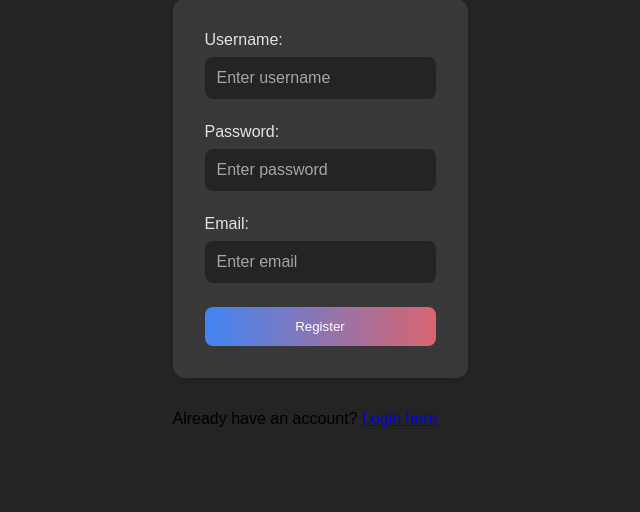
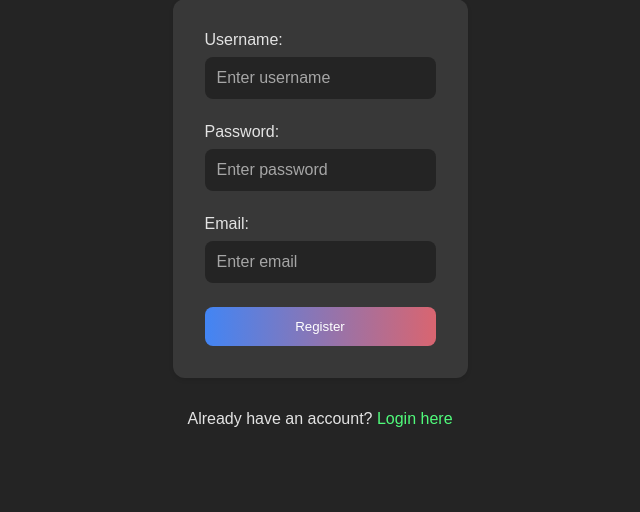
Before and after one commit to kanaksharma9/CodeVox, a Flask app: page /register in a window 1280 px wide. Shown: the part 209-721 px from the top of the page, without its empty margins (320-960 px from the left). Run offline with Flask 3, Linux system fonts and the light colour scheme.

Commit message:
Update style.css

```diff
--- a/static/style.css
+++ b/static/style.css
@@ -362,3 +362,15 @@ body.hide-header .header {
   text-align: center;
   margin-top: 1rem;
 }
+.nav-link {
+  color: #E3E3E3;
+  text-align: center;
+  margin-top: 15px;
+}
+.nav-link a {
+  color: #50fa7b; /* A bright accent color from your theme */
+  text-decoration: none;
+}
+.nav-link a:hover {
+  text-decoration: underline;
+}
```
